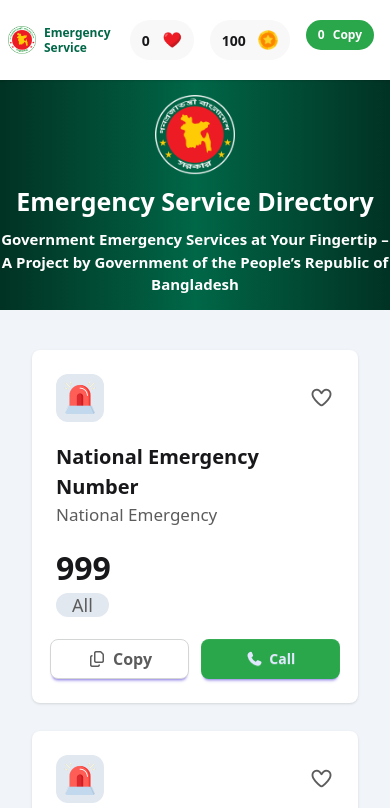
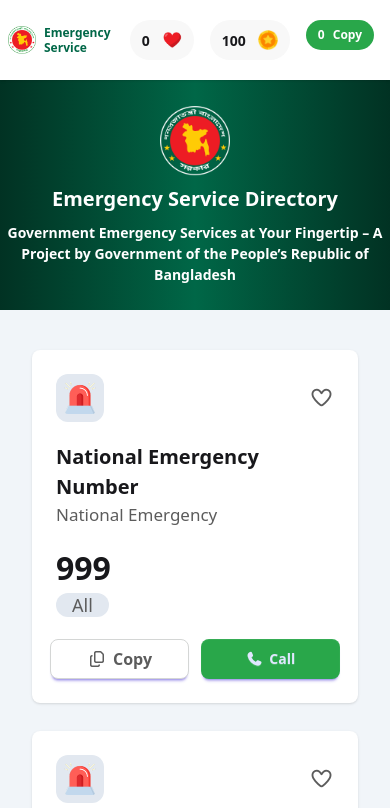
Before and after one commit to suronjit02/Assignment-5, a plain HTML site: page index.html in a window 390 px wide. Shown: the top 808 px of the page. Drawn offline with nearby package versions, Linux system fonts and the light colour scheme.

Commit message:
banner responsive

```diff
--- a/index.html
+++ b/index.html
@@ -50,9 +50,10 @@
     <!-- banner section -->
     <section
         class="h-[230px] bg-gradient-to-r from-[#013223] via-[#006747] to-[#013223] flex flex-col items-center justify-center text-center text-white">
-        <img class="h-[80px] sm:h-[92px] w-[80px] sm:w-[92px]" src="assets/logo-dark.png" alt="">
-        <h1 class="sm:text-[35px] text-[25px] font-bold my-2">Emergency Service Directory</h1>
-        <p class="sm:text-[17px] text-[15px] font-semibold">Government Emergency Services at Your Fingertip – A Project
+        <img class="h-[70px] sm:h-[92px] w-[70px] sm:w-[92px]" src="assets/logo-dark.png" alt="">
+        <h1 class="sm:text-[35px] text-[20px] font-bold my-2">Emergency Service Directory</h1>
+        <p class="sm:text-[17px] text-[14px] font-semibold px-1">Government Emergency Services at Your Fingertip – A
+            Project
             by Government
             of the People’s Republic of
             Bangladesh</p>
```
